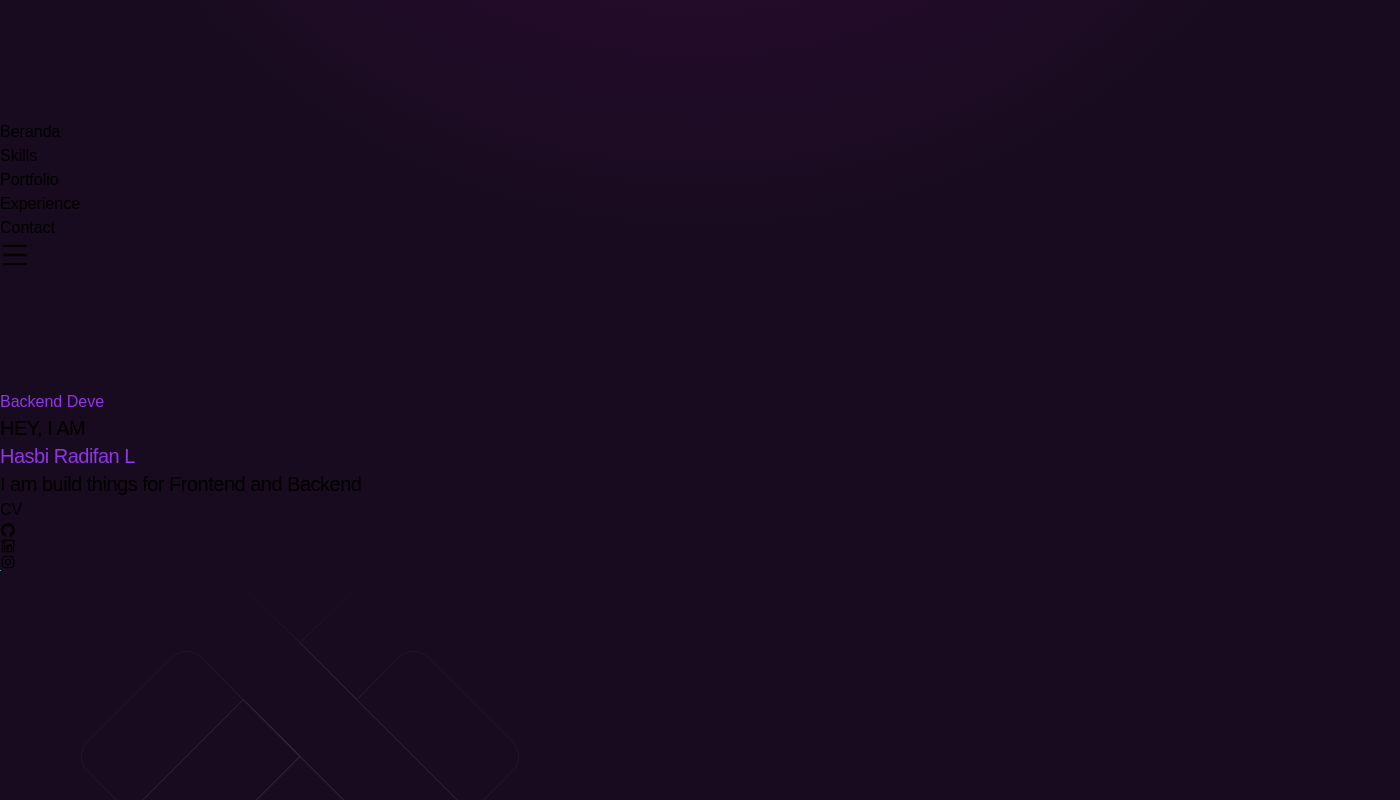
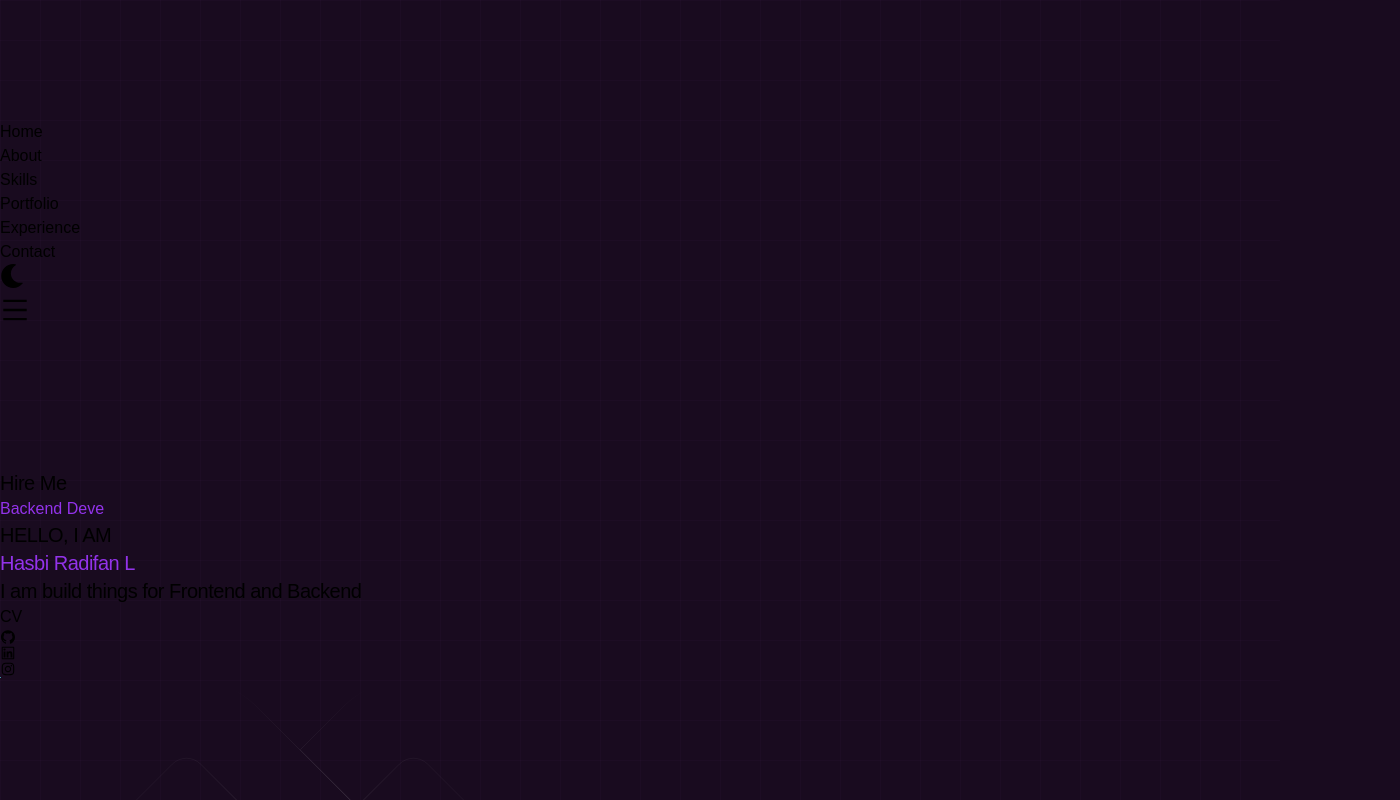
Before and after one commit to hasbirdfn/portfolio-react, a React (Vite) app: page / in a window 1280 px wide. Shown: the part 1160-1960 px from the top of the page, 1400 px wide, since content can reach past the window. Built offline with nearby package versions, Linux system fonts and the light colour scheme.

Commit message:
Update Fitur About and DarkMode

```diff
--- a/src/components/Contact.jsx
+++ b/src/components/Contact.jsx
@@ -39,10 +39,10 @@ const Contact = () => {
             <div className="text-center md:text-left">
               <div className="text-gray-300 my-3">
                 <h3 className="text-4xl font-semibold mb-5">
-                  About <span>Me</span>
+                  Value <span>Me</span>
                 </h3>
                 <p className="text-justify leading-7 mx-auto">
-                  Fresh graduate Web Developer dedicated to impactful web
+                  I'am create impactful web
                   applications. With strong Front End Developer. I strive to
                   deliver solutions that prioritize user experience and
                   accessibility. I enjoy learning from others and continuously
--- a/src/components/Hero.jsx
+++ b/src/components/Hero.jsx
@@ -1,5 +1,5 @@
 import React from "react";
-import profilepic from "../assets/profpic.png";
+import profilepic from "../assets/profpic.jpeg";
 import { TypeAnimation } from "react-type-animation";
 import ShinyEffect from "./ShinyEffect";
 import HeroBgAnimation from "../components/HeroBgAnimation";
@@ -23,6 +23,7 @@ const Hero = () => {
       onMouseMove={handleMouseMove} id="hero"
     >
       <div className="grid md:grid-cols-2 place-items-center gap-8 px-4 md:px-0"> {/* Tambahkan px-4 untuk layar kecil */}
+
         {/* Bagian Teks */}
         <motion.div
           initial={{ opacity: 0, y: -50 }}
@@ -30,6 +31,15 @@ const Hero = () => {
           viewport={{ once: true }}
           transition={{ duration: 1 }}
         >
+          {/* hire me */}
+       <motion.p
+            initial={{ opacity: 0 }}
+            whileInView={{ opacity: 1 }}
+            viewport={{ once: true }}
+            transition={{ duration: 1, delay: 0.5 }}
+            className="text-gray-200 md:text-lg text-lg text-purple-500 tracking-tight mb-4"
+          ><span className="animate-pulse-slow"></span>Hire Me<br />
+          </motion.p>
           <TypeAnimation
             sequence={[
               "Frontend Developer",
@@ -47,10 +57,10 @@ const Hero = () => {
             whileInView={{ opacity: 1 }}
             viewport={{ once: true }}
             transition={{ duration: 1, delay: 0.5 }}
-            className="text-gray-200 md:text-7xl text-5xl tracking-tight mb-4"
+            className="text-gray-200 md:text-6xl text-4xl tracking-tight mb-4"
           >
-            HEY, I AM <br />
-            <span className="text-purple-500">Hasbi Radifan L</span>
+            HELLO, I AM <br />
+            <span className="text-purple-500 md:text-4xl text-3xl">Hasbi Radifan L</span>
           </motion.p>
 
           <motion.p
@@ -140,10 +150,10 @@ const Hero = () => {
 
       {/* Tech Stack */}
       <motion.div
-        initial={{ opacity: 0 }}
-        whileInView={{ opacity: 1 }}
+      initial={{ opacity: 0, scale: 0.8 }}
+      whileInView={{ opacity: 1, scale: 1 }}
         viewport={{ once: true }}
-        transition={{ duration: 1, delay: 2 }}
+        transition={{ duration: 1 }}
         className="flex flex-row text-7xl w-full justify-center items-center py-24 px-4 md:px-12" // Sesuaikan padding di sini
       >
         <p className="text-gray-200 mr-6">My Tech Stack</p>
@@ -154,10 +164,7 @@ const Hero = () => {
         <DiNodejsSmall className="text-green-500 mx-2" />
       </motion.div>
 
-      {/* Efek Shiny */}
-      <div className="absolute inset-0 hidden md:block">
-        <ShinyEffect left={0} top={0} size={1400} />
-      </div>
+
     </div>
   );
 };
--- a/src/components/Navbar.jsx
+++ b/src/components/Navbar.jsx
@@ -1,12 +1,13 @@
-import React, { useState } from 'react'
+import React, { useState,useContext } from 'react'
 import { AiOutlineMenu, AiOutlineClose } from 'react-icons/ai'
 import { Link } from 'react-scroll'
 import { motion } from 'framer-motion'
 import hasbcodelogo from "../assets/hasbcodelogo.png"; // Import gambar
-
+import { FaSun, FaMoon } from "react-icons/fa";
+import { DarkMode } from "../context/DarkMode";
 const Navbar = () => {
     const [nav, setNav] = useState(false)
-
+    const { isDarkMode, setIsDarkMode } = useContext(DarkMode);
     const toggleNav = () => {
         setNav(!nav)
     }
@@ -35,7 +36,6 @@ const Navbar = () => {
     return (
         <div className='fixed top-0 left-0 w-full bg-opacity-70 backdrop-blur-md z-50'>
             <div className='max-w-[1300px] mx-auto flex justify-between text-gray-200 text-xl items-center px-12 h-20'>
-
                 <a href="#" className="flex items-center gap-2">
                     <img
                         src={hasbcodelogo}
@@ -46,11 +46,22 @@ const Navbar = () => {
 
                 {/* Menu List */}
                 <ul className='hidden md:flex gap-12 z-10 cursor-pointer'>
-              <li><Link to="hero" smooth={true} offset={50} duration={500}>Beranda</Link></li>
-              <li><Link to="skills" smooth={true} offset={50} duration={500}>Skills</Link></li>
-              <li><Link to="portfolio" smooth={true} offset={50} duration={500}>Portfolio</Link></li>
-              <li><Link to="experience" smooth={true} offset={50} duration={500}>Experience</Link></li>
-              <li><Link to="contact" smooth={true} offset={50} duration={500}>Contact</Link></li>
+                    <li><Link to="hero" smooth={true} offset={50} duration={500} className="hover:underline decoration-purple-500">Home</Link></li>
+                    <li><Link to="hero" smooth={true} offset={50} duration={500} className="hover:underline decoration-purple-500">About</Link></li>
+                    <li><Link to="skills" smooth={true} offset={50} duration={500} className="hover:underline decoration-purple-500">Skills</Link></li>
+                    <li><Link to="portfolio" smooth={true} offset={50} duration={500} className="hover:underline decoration-purple-500">Portfolio</Link></li>
+                    <li><Link to="experience" smooth={true} offset={50} duration={500} className="hover:underline decoration-purple-500">Experience</Link></li>
+                    <li><Link to="contact" smooth={true} offset={50} duration={500} className="hover:underline decoration-purple-500">Contact</Link></li>
+                    <li>    <button
+          className="p-2 text-white rounded"
+          onClick={() => setIsDarkMode(!isDarkMode)}
+        >
+          {isDarkMode ? (
+            <FaSun size={24} className="text-yellow-500" />
+          ) : (
+            <FaMoon size={24} className="text-gray-900" />
+          )}
+        </button></li>
                 </ul>
 
                 {/* Mobile Menu Icon */}
@@ -63,20 +74,20 @@ const Navbar = () => {
                     initial={false}
                     animate={nav ? 'open' : 'closed'}
                     variants={menuVariants}
-              className='fixed right-0 top-0 w-full min-h-screen bg-purple-900  z-40'
+                    className='fixed right-0 top-0 w-full min-h-screen bg-[#190b1f] z-40'
                 >
                     <ul className='font-semibold text-4xl space-y-8 mt-24 text-center'>
-                <li><Link to="hero" onClick={closeNav} smooth={true} offset={50} duration={500}>Beranda</Link></li>
-                <li><Link to="skills" onClick={closeNav} smooth={true} offset={50} duration={500}>Skills</Link></li>
-                <li><Link to="portfolio" onClick={closeNav} smooth={true} offset={50} duration={500}>Portfolio</Link></li>
-                <li><Link to="experience" onClick={closeNav} smooth={true} offset={50} duration={500}>Experience</Link></li>
-                <li><Link to="contact" onClick={closeNav} smooth={true} offset={50} duration={500}>Contact</Link></li>
+                        <li><Link to="hero" onClick={closeNav} smooth={true} offset={50} duration={500} className="hover:underline hover:text-purple-500">Home</Link></li>
+                        <li><Link to="hero" onClick={closeNav} smooth={true} offset={50} duration={500} className="hover:underline hover:text-purple-500">About</Link></li>
+                        <li><Link to="skills" onClick={closeNav} smooth={true} offset={50} duration={500} className="hover:underline hover:text-purple-500">Skills</Link></li>
+                        <li><Link to="portfolio" onClick={closeNav} smooth={true} offset={50} duration={500} className="hover:underline hover:text-purple-500">Portfolio</Link></li>
+                        <li><Link to="experience" onClick={closeNav} smooth={true} offset={50} duration={500} className="hover:underline hover:text-purple-500">Experience</Link></li>
+                        <li><Link to="contact" onClick={closeNav} smooth={true} offset={50} duration={500} className="hover:underline hover:text-purple-500">Contact</Link></li>
                     </ul>
                 </motion.div>
             </div>
         </div>
     )
-
 }
 
 export default Navbar
--- /dev/null
+++ b/src/context/DarkMode.jsx
@@ -0,0 +1,21 @@
+import {createContext, useState} from "react";
+
+const DarkModeContext = createContext();
+
+const DarkModeContextProvider = ({children}) => { //panggil props children
+    // buat useState darkmode
+     const [isDarkMode, setIsDarkMode] = useState("");
+
+     return (
+        <DarkModeContext.Provider value={{isDarkMode, setIsDarkMode}}>
+            {children}
+        </DarkModeContext.Provider>
+     )
+}
+
+export const DarkMode = DarkModeContext;
+export default DarkModeContextProvider;
+
+
+// value isDarkMode dan setIsDarkMode itu yang akan dikirim secara global nnati bisa diakses dihalaman apapun.
+//
--- a/src/index.css
+++ b/src/index.css
@@ -2,13 +2,21 @@
 @tailwind base;
 @tailwind components;
 @tailwind utilities;
-
 body {
   overflow-x: hidden;
   font-family: "Space Grotesk", sans-serif;
-  background-color: #190b1f;
+  background-color: #190b1f; /* Latar belakang utama */
   padding: 0;
+
+  /* Pola kotak-kotak dengan kontras lebih tinggi */
+  background-image:
+    linear-gradient(to right, rgba(255, 255, 255, 0.15) 1px, transparent 1px), /* Garis horizontal dengan kontras lebih tinggi */
+    linear-gradient(to bottom, rgba(255, 255, 255, 0.15) 1px, transparent 1px); /* Garis vertikal dengan kontras lebih tinggi */
+  background-size: 40px 40px; /* Ukuran kotak */
+  background-blend-mode: overlay; /* Gabungkan pola dengan latar belakang */
 }
+
+
 
 /* Responsiveness for padding */
 @media (max-width: 768px) {
--- a/src/main.jsx
+++ b/src/main.jsx
@@ -1,10 +1,13 @@
 import { StrictMode } from 'react'
 import { createRoot } from 'react-dom/client'
+import DarkModeContextProvider from './context/DarkMode.jsx'
 import App from './App.jsx'
 import './index.css'
 
 createRoot(document.getElementById('root')).render(
   <StrictMode>
+     <DarkModeContextProvider>
     <App />
+    </DarkModeContextProvider>
   </StrictMode>,
 )
```
Also changed, not shown: src/App.jsx (+31 -0 lines), src/components/About.jsx (added, +61 -0 lines), src/assets/das.png (renamed from src/assets/profpic.png), src/assets/profpic.jpeg (added). Lines whose indentation alone changed are shown as unchanged.
